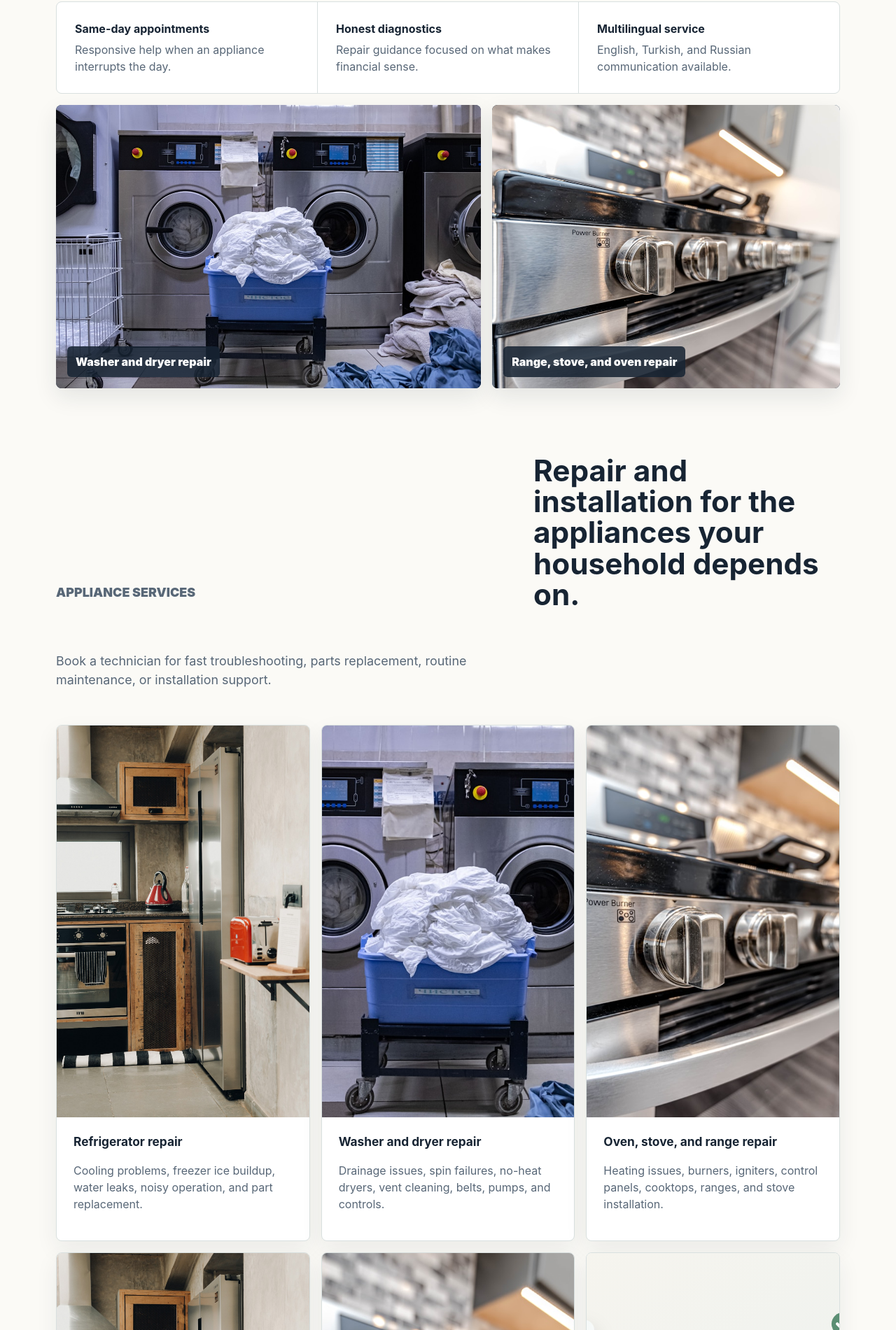
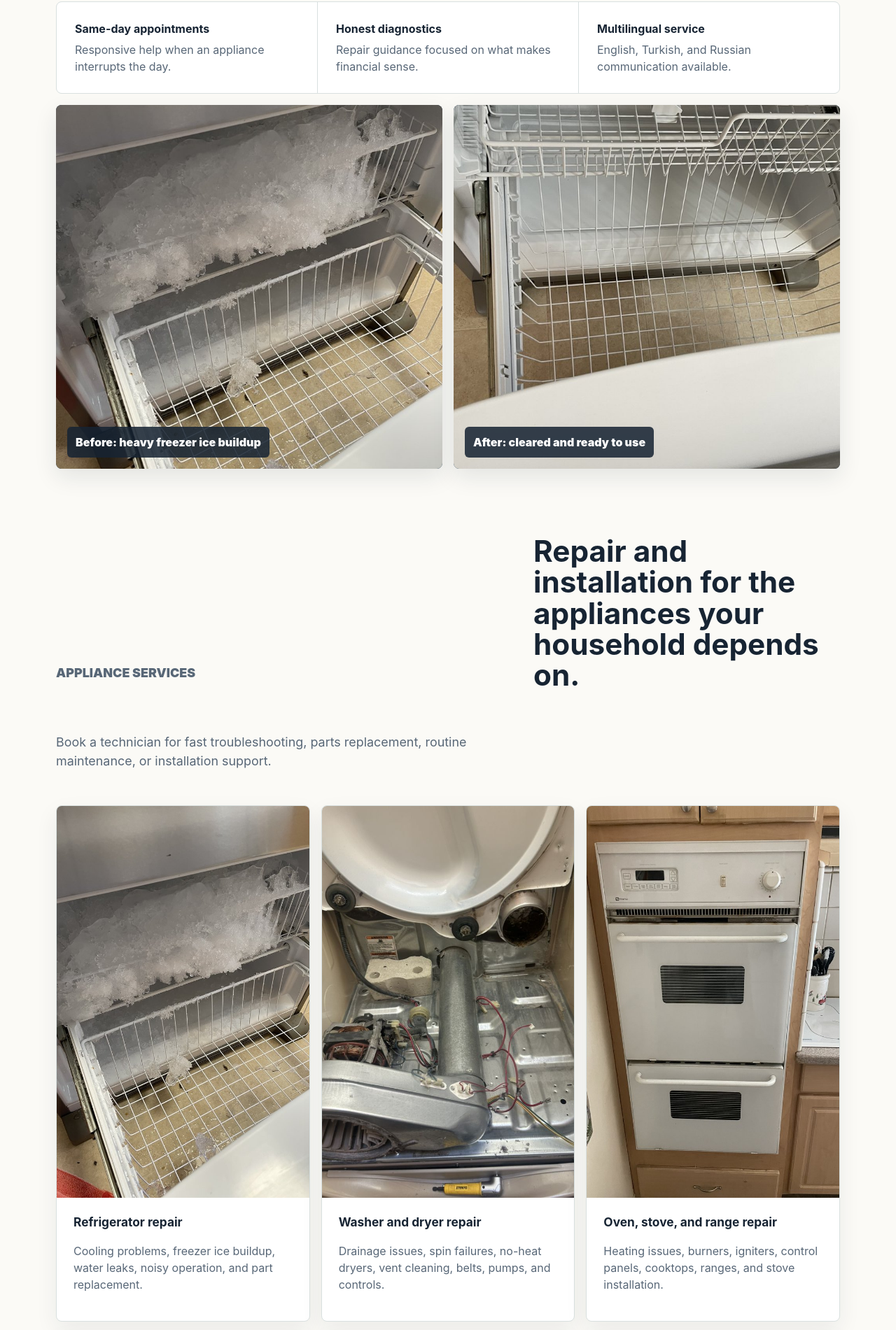
Before and after one commit to lmy-codes/county-appliance-repair, a website: page index.html in a window 1280 px wide. Shown: the part 899-2800 px from the top of the page at 70% size. Drawn offline with Linux system fonts and the light colour scheme.

Commit message:
Use company logo and repair photos

```diff
--- a/index.html
+++ b/index.html
@@ -13,13 +13,14 @@
     <meta property="og:url" content="https://county-appliance-repair.vercel.app/">
     <meta property="og:image" content="https://county-appliance-repair.vercel.app/assets/kitchen-appliances.jpg">
     <meta name="twitter:card" content="summary_large_image">
-    <link rel="icon" href="/assets/logo.svg" type="image/svg+xml">
+    <link rel="icon" href="/assets/company-logo.jpg" type="image/jpeg">
     <link rel="stylesheet" href="/styles.css">
     <script type="application/ld+json">
       {
         "@context": "https://schema.org",
         "@type": "LocalBusiness",
         "name": "County Appliance Repair",
+        "logo": "https://county-appliance-repair.vercel.app/assets/company-logo.jpg",
         "image": "https://county-appliance-repair.vercel.app/assets/kitchen-appliances.jpg",
         "url": "https://county-appliance-repair.vercel.app/",
         "telephone": "+16507711532",
@@ -65,7 +66,7 @@
     <header class="site-header">
       <nav class="nav" aria-label="Primary navigation">
         <a class="brand" href="#top" aria-label="County Appliance Repair home">
-          <img src="/assets/logo.svg" width="42" height="42" alt="">
+          <img src="/assets/company-logo.jpg" width="52" height="52" alt="">
           <span>County Appliance Repair</span>
         </a>
         <div class="nav-links">
@@ -123,14 +124,14 @@
         </div>
       </section>
 
-      <section class="photo-band" aria-label="Common appliance repair jobs">
+      <section class="photo-band" aria-label="Before and after freezer repair">
         <figure>
-          <img src="/assets/laundry-repair.jpg" alt="Commercial washers and dryers similar to laundry appliances serviced by County Appliance Repair" width="1200" height="800" loading="lazy">
-          <figcaption>Washer and dryer repair</figcaption>
+          <img src="/assets/freezer-before.jpg" alt="Freezer drawer with heavy ice buildup before appliance repair" width="750" height="1000" loading="lazy">
+          <figcaption>Before: heavy freezer ice buildup</figcaption>
         </figure>
         <figure>
-          <img src="/assets/range-repair.jpg" alt="Close-up of a stainless steel range and oven controls" width="1200" height="801" loading="lazy">
-          <figcaption>Range, stove, and oven repair</figcaption>
+          <img src="/assets/freezer-after.jpg" alt="Clean freezer drawer after ice buildup was removed and repaired" width="750" height="1000" loading="lazy">
+          <figcaption>After: cleared and ready to use</figcaption>
         </figure>
       </section>
 
@@ -142,17 +143,17 @@
         </div>
         <div class="service-grid">
           <article>
-            <img src="/assets/kitchen-appliances.jpg" alt="" width="800" height="560" loading="lazy">
+            <img src="/assets/freezer-before.jpg" alt="" width="800" height="560" loading="lazy">
             <h3>Refrigerator repair</h3>
             <p>Cooling problems, freezer ice buildup, water leaks, noisy operation, and part replacement.</p>
           </article>
           <article>
-            <img src="/assets/laundry-repair.jpg" alt="" width="800" height="560" loading="lazy">
+            <img src="/assets/dryer-repair-open.jpg" alt="" width="800" height="560" loading="lazy">
             <h3>Washer and dryer repair</h3>
             <p>Drainage issues, spin failures, no-heat dryers, vent cleaning, belts, pumps, and controls.</p>
           </article>
           <article>
-            <img src="/assets/range-repair.jpg" alt="" width="800" height="560" loading="lazy">
+            <img src="/assets/built-in-oven.jpg" alt="" width="800" height="560" loading="lazy">
             <h3>Oven, stove, and range repair</h3>
             <p>Heating issues, burners, igniters, control panels, cooktops, ranges, and stove installation.</p>
           </article>
@@ -162,7 +163,7 @@
             <p>Leaks, drainage, cleaning performance, pumps, latches, inlet valves, and installation help.</p>
           </article>
           <article>
-            <img src="/assets/range-repair.jpg" alt="" width="800" height="560" loading="lazy">
+            <img src="/assets/built-in-oven.jpg" alt="" width="800" height="560" loading="lazy">
             <h3>Appliance installation</h3>
             <p>Careful setup for cooktops, ranges, stoves, dishwashers, and replacement appliances.</p>
           </article>
@@ -195,7 +196,7 @@
       </section>
 
       <section class="reviews" id="reviews">
-        <div class="section-heading">
+        <div class="review-heading">
           <p class="eyebrow">Customer signals</p>
           <h2>Known for fast response, fair pricing, and practical repair advice.</h2>
         </div>
--- a/styles.css
+++ b/styles.css
@@ -77,6 +77,11 @@ a {
   gap: 12px;
   font-weight: 800;
   text-decoration: none;
+}
+
+.brand img {
+  border-radius: 8px;
+  object-fit: cover;
 }
 
 .brand span {
@@ -279,7 +284,7 @@ h3 {
 
 .photo-band {
   display: grid;
-  grid-template-columns: 1.1fr .9fr;
+  grid-template-columns: 1fr 1fr;
   gap: 16px;
   padding-top: 16px;
 }
@@ -297,8 +302,10 @@ h3 {
 .photo-band img {
   width: 100%;
   height: 100%;
-  min-height: 320px;
+  max-height: 520px;
+  min-height: 420px;
   object-fit: cover;
+  object-position: center;
 }
 
 .photo-band figcaption {
@@ -350,6 +357,7 @@ h3 {
   width: 100%;
   aspect-ratio: 16 / 10;
   object-fit: cover;
+  object-position: center;
   background: #e8f0ef;
 }
 
@@ -429,6 +437,11 @@ h3 {
   display: grid;
   grid-template-columns: repeat(3, 1fr);
   gap: 16px;
+}
+
+.review-heading {
+  max-width: 780px;
+  margin-bottom: 32px;
 }
 
 .review-grid figure {
```
Also changed, not shown: README.md, assets/built-in-oven.jpg (added), assets/company-logo.jpg (added), assets/dryer-repair-open.jpg (added), assets/freezer-after.jpg (added), assets/freezer-before.jpg (added).
